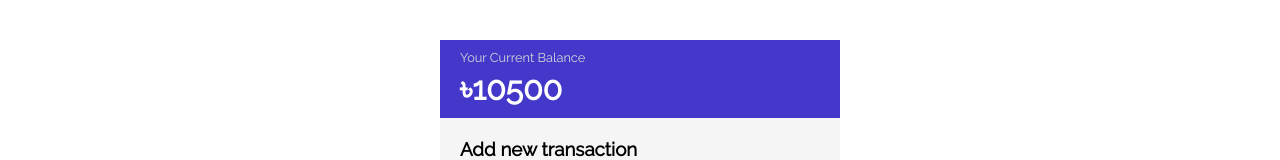
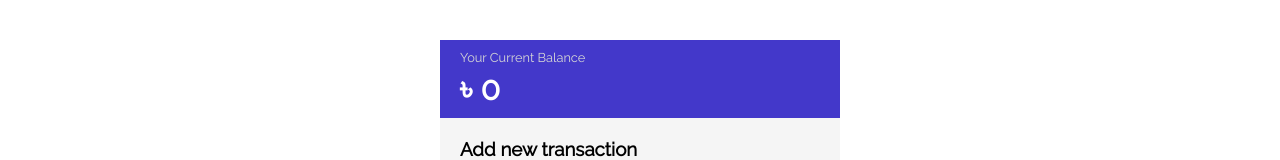
Before and after one commit to mahfuj890/Expense-tracker-react-redux, a React (Create React App) app: page / in a window 1280 px wide. Shown: the part 173-333 px from the top of the page. Built offline with nearby package versions, Linux system fonts and the light colour scheme; no server answers.

Commit message:
balance calcualtion

```diff
--- a/src/components/Balance.js
+++ b/src/components/Balance.js
@@ -1,10 +1,30 @@
+import { useSelector } from "react-redux";
 export default function Balance() {
+  const { transactions } = useSelector((state) => state.transaction);
+
+  const calculateIncome = (transactions) => {
+    let income = 0;
+    transactions.forEach((transaction) => {
+      const { type, amount } = transaction;
+      if (type === "income") {
+        income += amount;
+      } else {
+        income -= amount;
+      }
+    });
+
+    return income;
+  };
+
   return (
     <div className="top_card">
       <p>Your Current Balance</p>
       <h3>
         <span>৳</span>
-                <span>10500</span>
+        <span>
+          {" "}
+          {new Intl.NumberFormat("en-IN").format(calculateIncome(transactions))}
+        </span>
       </h3>
     </div>
   );
--- a/src/components/Transactions/Transaction.js
+++ b/src/components/Transactions/Transaction.js
@@ -23,7 +23,7 @@ export default function Transaction({ transaction }) {
     <li className={`transaction ${type}`}>
       <p>{name}</p>
       <div className="right">
-        <p>৳ {amount}</p>
+        <p>৳ {new Intl.NumberFormat("en-IN").format(amount)}</p>
         <button className="link" onClick={handleEdit}>
           <img alt="Edit" className="icon" src={editImage} />
         </button>
```
Also changed, not shown: 1 other file (tests, documents, lock files or other folders). Lines whose indentation alone changed are shown as unchanged.
